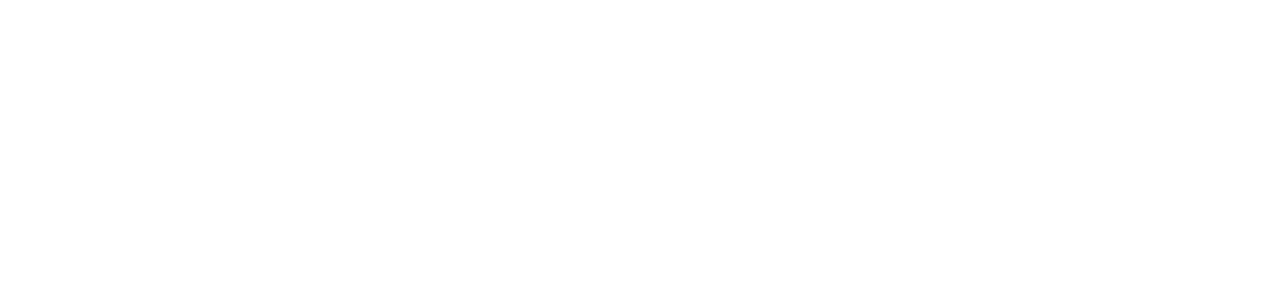
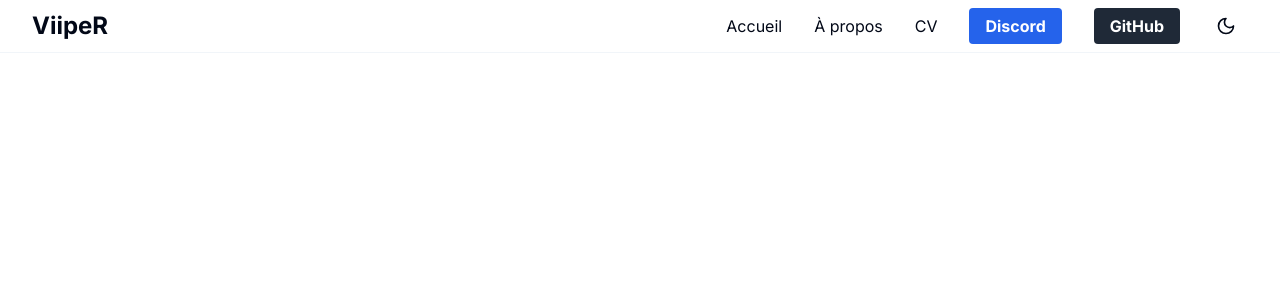
Before and after one commit to ItsMeViipeR/lycee-voillaume, a Next.js app: page / in a window 1280 px wide. Shown: the top 300 px of the page. Built offline with nearby package versions, Linux system fonts and the light colour scheme.

Commit message:
feat: :sparkles: Add Header

```diff
--- a/package.json
+++ b/package.json
@@ -9,6 +9,8 @@
     "lint": "next lint"
   },
   "dependencies": {
+    "@fortawesome/free-solid-svg-icons": "^6.4.2",
+    "@fortawesome/react-fontawesome": "^0.2.0",
     "@radix-ui/react-slot": "^1.0.2",
     "class-variance-authority": "^0.7.0",
     "clsx": "^2.0.0",
--- a/src/app/layout.tsx
+++ b/src/app/layout.tsx
@@ -1,5 +1,6 @@
 import { Inter } from "next/font/google";
 import "./globals.css";
+import { Header } from "@/features/layout/Header";
 
 const inter = Inter({ subsets: ["latin"] });
 
@@ -10,7 +11,11 @@
 }) {
   return (
     <html lang="en">
-      <body className={inter.className}>{children}</body>
+      <body className={inter.className}>
+        <Header />
+
+        {children}
+      </body>
     </html>
   );
 }
--- /dev/null
+++ b/src/features/layout/Header.tsx
@@ -0,0 +1,101 @@
+"use client";
+
+import { ThemeToggle } from "../theme/ThemeToggle";
+import React, { useState } from "react";
+import { Button } from "@/components/ui/button";
+import { FontAwesomeIcon } from "@fortawesome/react-fontawesome";
+import { faBars } from "@fortawesome/free-solid-svg-icons";
+
+export const Header = () => {
+  const [showMobileNav, setShowMobileNav] = useState(false);
+
+  const toggleMobileNav = () => {
+    setShowMobileNav(!showMobileNav);
+  };
+
+  return (
+    <header className="fixed border-b border-b-accent mb-2 w-full">
+      <div className="container flex items-center py-2 m-auto gap-1">
+        <h2 className="text-2xl font-bold mr-auto">ViipeR</h2>
+
+        <nav className={"max-[500px]:hidden"}>
+          <ul className={"flex flex-row"}>
+            <li className={"ml-2"}>
+              <a href="/" className={"hover:underline"}>
+                Accueil
+              </a>
+            </li>
+            <li className={"ml-8"}>
+              <a href="/about" className={"hover:underline"}>
+                À propos
+              </a>
+            </li>
+            <li className={"ml-8"}>
+              <a href="/cv" className={"hover:underline"}>
+                CV
+              </a>
+            </li>
+            <li className="ml-8">
+              <a
+                href="/discord"
+                target={"_blank"}
+                className="bg-blue-600 hover:bg-blue-700 text-white font-bold py-2 px-4 rounded transition-all"
+              >
+                Discord
+              </a>
+            </li>
+            <li className="ml-8">
+              <a
+                href="https://github.com/ItsMeViipeR"
+                target={"_blank"}
+                className="bg-gray-800 hover:bg-black text-white font-bold py-2 px-4 rounded transition-all"
+              >
+                GitHub
+              </a>
+            </li>
+          </ul>
+        </nav>
+        <ThemeToggle />
+        <Button
+          variant={"ghost"}
+          size="icon"
+          className={"md:hidden lg:hidden"}
+          onClick={toggleMobileNav}
+        >
+          <FontAwesomeIcon icon={faBars} />
+        </Button>
+      </div>
+      {showMobileNav && (
+        <nav datatype={"nav-mobile"}>
+          <ul className={"flex flex-col items-center"}>
+            <li className={"mb-2"}>
+              <a href="/">Accueil</a>
+            </li>
+            <li className={"mb-2"}>
+              <a href="/about">À propos</a>
+            </li>
+            <li className={"mb-2"}>
+              <a href="/cv">CV</a>
+            </li>
+            <li className={"mb-4 mt-2"}>
+              <a
+                href="https://discord.gg/zGk6BvGYx7"
+                className="bg-blue-600 hover:bg-blue-700 text-white font-bold py-2 px-4 rounded transition-all"
+              >
+                Discord
+              </a>
+            </li>
+            <li className={"mb-4 mt-2"}>
+              <a
+                href="https://github.com/ItsMeViipeR"
+                className="bg-gray-800 hover:bg-black text-white font-bold py-2 px-4 rounded transition-all"
+              >
+                GitHub
+              </a>
+            </li>
+          </ul>
+        </nav>
+      )}
+    </header>
+  );
+};
```
Also changed, not shown: 1 other file (tests, documents, lock files or other folders).
